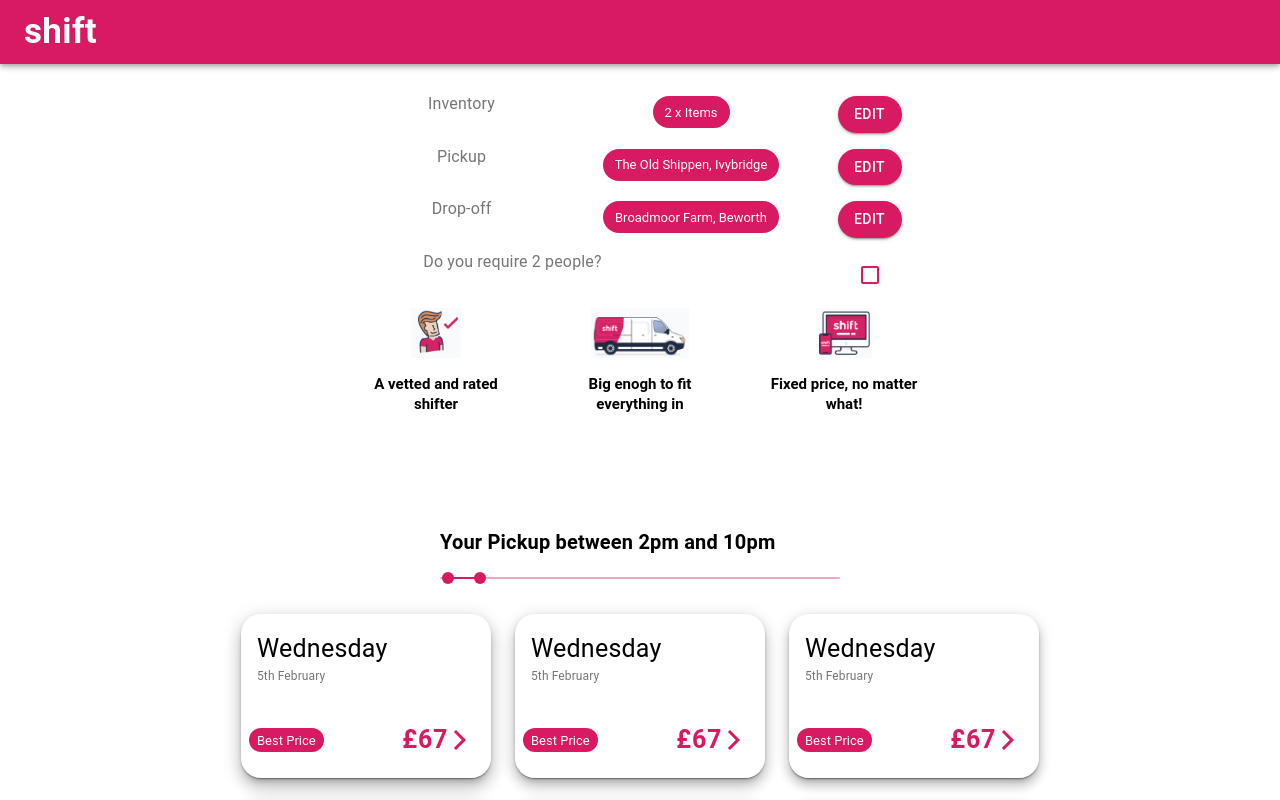
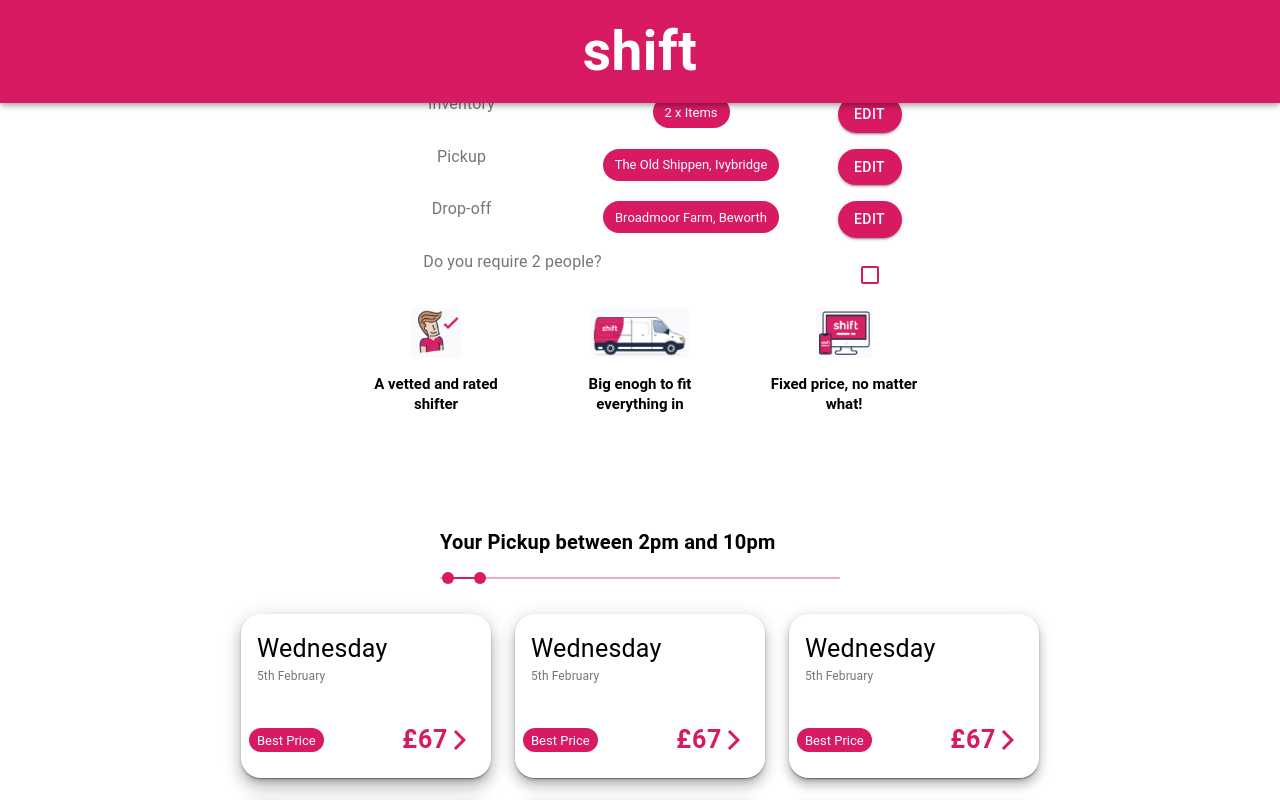
Before and after one commit to ckcnair/shift, a React (Create React App) app: page / in a window 1280 px wide. Shown: the top 800 px of the page. Built offline with nearby package versions, Linux system fonts and the light colour scheme.

Commit message:
Flex item centered horizontally

```diff
--- a/src/components/NavBar.js
+++ b/src/components/NavBar.js
@@ -6,11 +6,13 @@
 const useStyles = makeStyles({
   root: {
     backgroundColor: "#d71a62",
+    padding: 10,
   },
   title: {
-    fontSize: 35,
+    fontSize: 55,
     fontWeight: "bold",
-    textAlign: "center",
+    flexGrow: 1,
+    align: "center",
   },
 });
 const NavBar = () => {
@@ -19,9 +21,7 @@
     <div>
       <AppBar position="fixed" className={classes.root}>
         <ToolBar>
-          <Typography className={classes.title} component="h2">
-            shift
-          </Typography>
+          <Typography className={classes.title}>shift</Typography>
         </ToolBar>
       </AppBar>
     </div>
```
